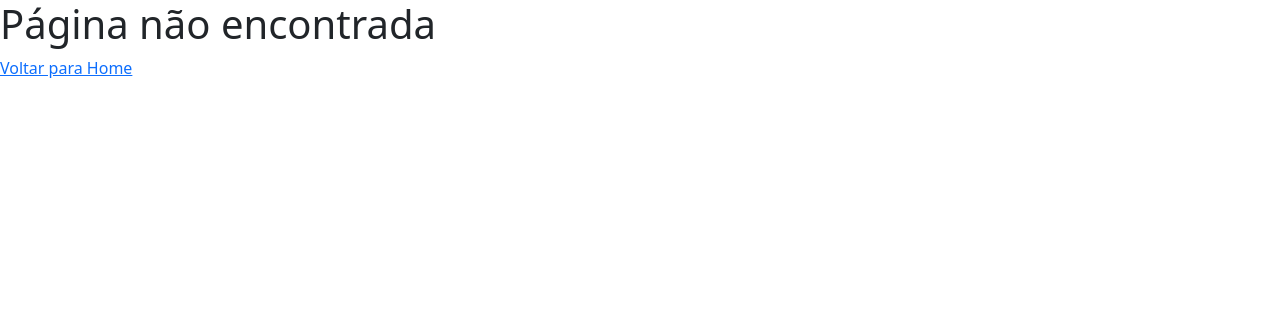
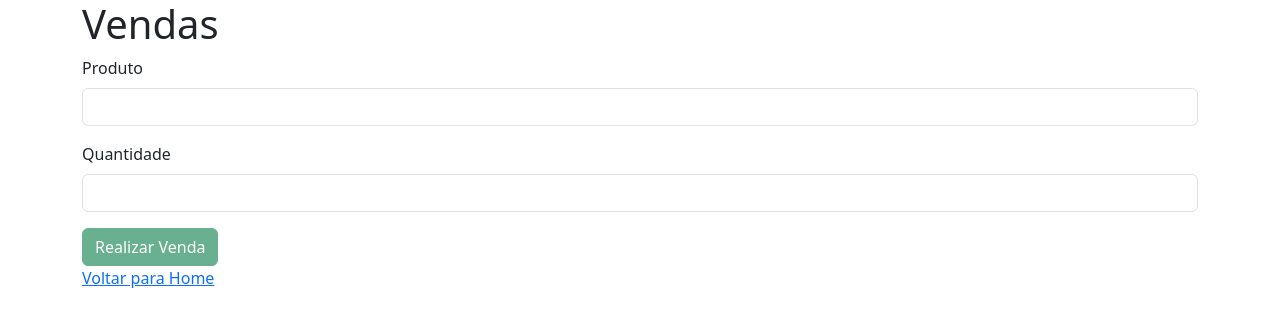
Before and after one commit to gabriel-soulcode/react-projeto, a React (Vite) app: page /vendas in a window 1280 px wide. Shown: the top 326 px of the page. Built offline with nearby package versions, Linux system fonts and the light colour scheme.

Commit message:
atividade aula 22

```diff
--- a/src/App.jsx
+++ b/src/App.jsx
@@ -4,6 +4,7 @@ import Home from "./pages/Home/Home";
 import Cadastro from "./pages/Cadastro/Cadastro";
 import NotFound from "./pages/NotFound/NotFound";
 import Estoque from "./pages/Estoque/Estoque";
+import Vendas from "./pages/Vendas/Vendas";
 
 function App() {
   return (
@@ -12,6 +13,7 @@ function App() {
         <Route path="/" element={<Home />} />
         <Route path="/cadastro" element={<Cadastro />} />
         <Route path="/estoque" element={<Estoque />} />
+        <Route path="/vendas" element={<Vendas />} />
         <Route path="*" element={<NotFound />} />
       </Routes>
     </BrowserRouter>
--- a/src/pages/Home/Home.jsx
+++ b/src/pages/Home/Home.jsx
@@ -10,6 +10,8 @@ export default function Home() {
       <br />
       <Link to="/estoque">Estoque</Link>
       <br />
+      <Link to="/vendas">Vendas</Link>
+      <br /><br />
 
       <Button variant="danger">Saiba mais</Button>
     </div>
--- /dev/null
+++ b/src/pages/Vendas/Vendas.jsx
@@ -0,0 +1,44 @@
+import React, { useEffect, useState } from 'react';
+import { Button, Container, Form } from 'react-bootstrap';
+import { Link } from 'react-router-dom';
+
+export default function Vendas() {
+  const [produto, setProduto] = useState("");
+  const [quantidade, setQuantidade] = useState("");
+  const [desabilitado, setDesabilitado] = useState(true);
+
+  function handleProduto(event) {
+    const texto = event.target.value;
+    setProduto(texto);
+  }
+
+  function handleQuantidade(event) {
+    const texto = event.target.value;
+    setQuantidade(Number(texto));
+  }
+
+  useEffect(() => {
+    if (produto.length > 3 && quantidade > 0) {
+      setDesabilitado(false);
+    } else {
+      setDesabilitado(true);
+    }
+  }, [produto, quantidade]);
+
+  return (
+    <Container>
+      <h1>Vendas</h1>
+
+      <Form.Label htmlFor="produto">Produto</Form.Label>
+      <Form.Control type="text" id="produto" className="mb-3" onChange={handleProduto} />
+
+      <Form.Label htmlFor="quantidade">Quantidade</Form.Label>
+      <Form.Control type="number" id="quantidade" className="mb-3" onChange={handleQuantidade} />
+
+      <Button variant="success" disabled={desabilitado}>Realizar Venda</Button>
+      <br />
+
+      <Link to="/">Voltar para Home</Link>
+    </Container>
+  );
+}
```
